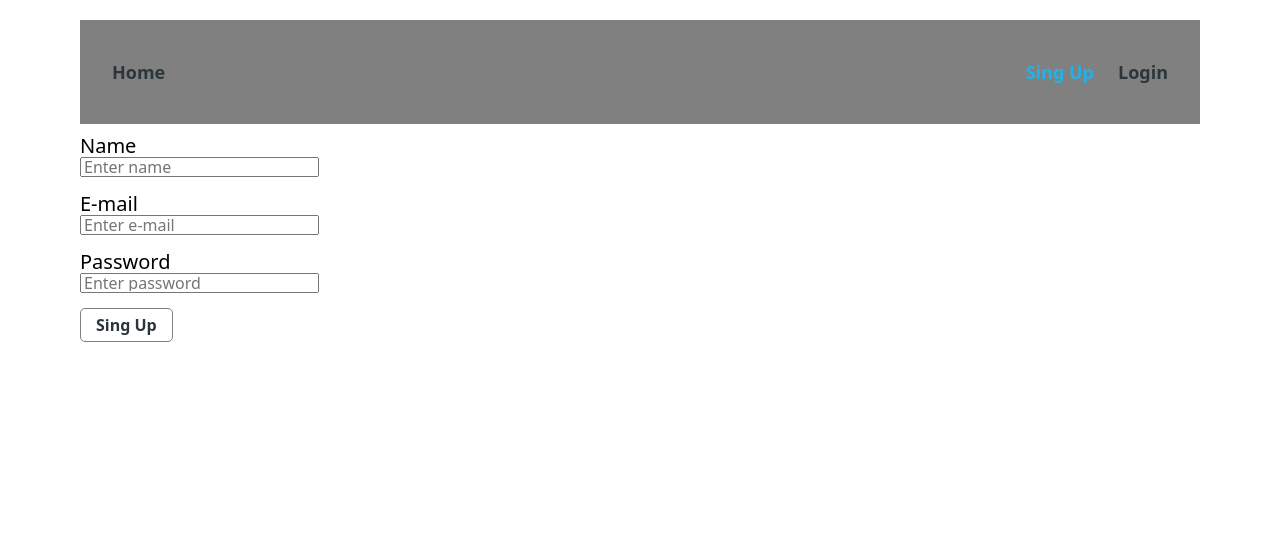
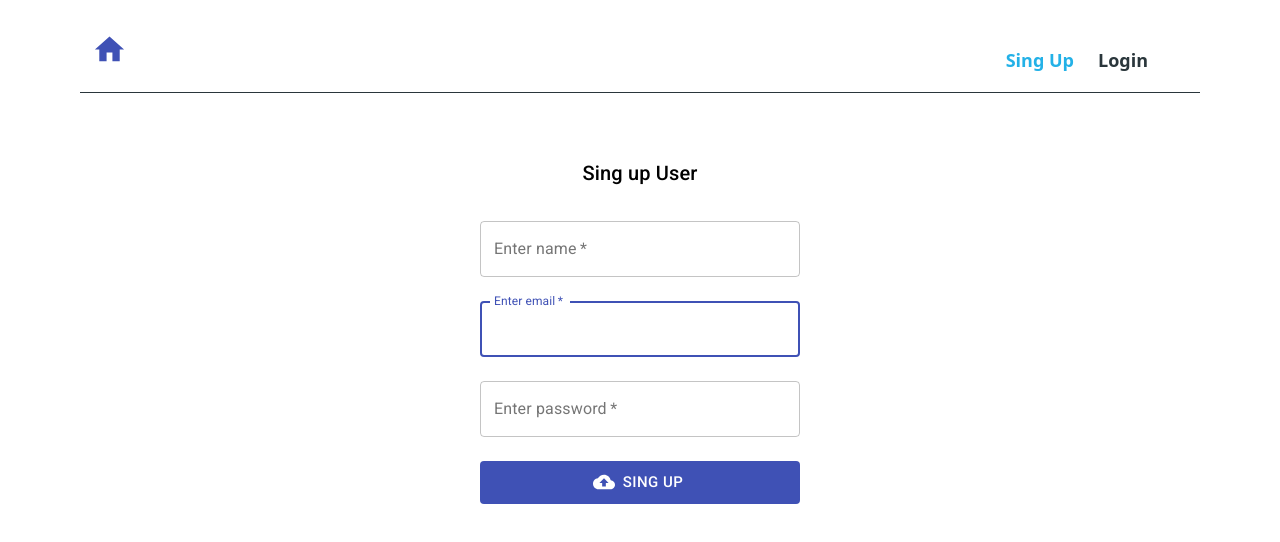
Before and after one commit to Vadim-Vatrya/Vadim-Vatrya-goit-react-hw-09-phonebook, a React (Create React App) app: page /register in a window 1280 px wide. Shown: the top 542 px of the page. Built offline with nearby package versions, Linux system fonts and the light colour scheme.

Commit message:
add material-ui in views

```diff
--- a/src/components/AppBar/AppBar.jsx
+++ b/src/components/AppBar/AppBar.jsx
@@ -5,7 +5,7 @@ import authSelectors from '../../redux/auth/auth-selectors';
 import Navigation from '../Navigation';
 import AuthNav from '../AuthNav';
 import UserMenu from '../UserMenu';
-import Container from '../Container';
+// import Container from '../Container';
 
 import styles from './AppBar.module.scss';
 
@@ -16,12 +16,12 @@ const AppBar = () => {
 
   return (
     <header className={styles.header}>
-      <Container>
-        <div className={styles.section}>
+      {/* <Container> */}
+        {/* <div className={styles.section}> */}
         <Navigation />
         {isAuthenticated  ? <UserMenu /> : <AuthNav />}
-        </div>
-      </Container>
+        {/* </div> */}
+      {/* </Container> */}
     </header>
   )
 
--- a/src/components/AppBar/AppBar.module.scss
+++ b/src/components/AppBar/AppBar.module.scss
@@ -1,18 +1,23 @@
-.section {
+// .section {
+//   display: flex;
+//   align-items: center;
+//   justify-content: space-between;
+//   align-items: baseline;
+//   // padding-left: 10px;
+//   // padding-right: 10px;
+//   // border-bottom: 1px solid #2A363B;
+//   font-size: 20px;
+//   // color: red;
+//   // background-color: #eeeeee;
+//   margin-left: auto;
+//   margin-right: auto;
+
+// }
+
+.header {
   display: flex;
   align-items: center;
   justify-content: space-between;
-  // padding-left: 10px;
-  // padding-right: 10px;
-  // border-bottom: 1px solid #2A363B;
-  font-size: 20px;
-  // color: red;
-  // background-color: #eeeeee;
-  margin-left: auto;
-  margin-right: auto;
-
+  align-items: baseline;
+  border-bottom: 1px solid #2A363B;
 }
-
-.header {
-  background-color: grey;
-}
--- a/src/components/AuthNav/AuthNav.jsx
+++ b/src/components/AuthNav/AuthNav.jsx
@@ -13,6 +13,7 @@ const style = {
     fontSize: '18px',
     color: '#2A363B',
   },
+
   activeLink: {
     color: '#23b1e7',
   },
--- a/src/components/AuthNav/AuthNav.module.scss
+++ b/src/components/AuthNav/AuthNav.module.scss
@@ -17,3 +17,7 @@
   color: #fff;
   margin-right: 20px;
 }
+
+.link:not(:last-child) {
+  margin-right: 20px;
+}
--- a/src/components/ContactForm/ContactForm.jsx
+++ b/src/components/ContactForm/ContactForm.jsx
@@ -2,16 +2,31 @@ import { useState } from 'react';
 import { useSelector, useDispatch } from 'react-redux';
 // import { connect } from 'react-redux';
 
-import styles from './ContactForm.module.scss';
+// import styles from './ContactForm.module.scss';
 import {addContact} from '../../redux/contacts/contact-operations';
 import { getContacts } from '../../redux/contacts/contact-selectors';
 import Button from '../Button';
+
+import Container from '@material-ui/core/Container';
+import { makeStyles } from '@material-ui/core/styles';
+import TextField from '@material-ui/core/TextField';
+
+const useStyles = makeStyles((theme) => ({
+  root: {
+    '& > *': {
+      margin: theme.spacing(1),
+      width: '25ch',
+    },
+  },
+}));
 
 export default function ContactForm() {
     const [name, setName] = useState('');
     const [number, setNumber] = useState('');
     const contacts = useSelector(getContacts);
     const dispatch = useDispatch();
+
+    const classes = useStyles();
 
     const handleChange = ({ target }) => {
         const { name, value } = target;
@@ -60,31 +75,30 @@ export default function ContactForm() {
 
 
     return (
-        <form onSubmit={handleSubmit} className={styles.form}>
-            <label className={styles.formLabel}>
-                Name
-                <input
-                    type="text"
-                    className={styles.formInput}
-                    name="name"
-                    value={name}
-                    onChange={handleChange}
-                    autoComplete="off"
-                />
-            </label>
-            <label className={styles.formLabel}>
-                Number
-                <input
-                    type="tel"
-                    className={styles.formInput}
-                    name="number"
-                    value={number}
-                    onChange={handleChange}
-                    autoComplete="off"
-                />
-            </label>
+        <Container maxWidth="sm">
+            <form onSubmit={handleSubmit} className={classes.form}>
+            <TextField
+            margin="normal"
+            required
+            fullWidth
+             id="name"
+             name="name"
+             label="Enter name"
+             variant="filled"
+             onChange={handleChange} />
+            <TextField
+            margin="normal"
+            required
+            fullWidth
+             id="number"
+             name="number"
+             label="Enter number"
+             variant="filled"
+             onChange={handleChange} />
             <Button />
         </form>
+        </Container>
+
     );
 }
 
--- a/src/components/Navigation/Navigation.jsx
+++ b/src/components/Navigation/Navigation.jsx
@@ -1,6 +1,6 @@
 import { useSelector } from 'react-redux';
 import { NavLink } from 'react-router-dom';
-
+import HomeIcon from '@material-ui/icons/Home';
 import authSelectors from '../../redux/auth/auth-selectors';
 
 // import styles from './Navigation.module.scss';
@@ -31,7 +31,7 @@ const Navigation = () => {
       style={style.link}
            activeStyle={style.activeLink}
       >
-        Home
+        <HomeIcon color="primary" fontSize="large"/>
       </NavLink>
       {isAuthenticated && (
         <NavLink
--- a/src/views/LoginView/LoginView.jsx
+++ b/src/views/LoginView/LoginView.jsx
@@ -1,7 +1,41 @@
 import { useState } from 'react';
 import {  useDispatch } from 'react-redux';
 import authOperations from '../../redux/auth/auth-operations';
-import styles from './LoginView.module.scss';
+// import styles from './LoginView.module.scss';
+import Container from '@material-ui/core/Container';
+
+import { makeStyles } from '@material-ui/core/styles';
+import TextField from '@material-ui/core/TextField';
+import Typography from '@material-ui/core/Typography';
+import Button from '@material-ui/core/Button';
+import CloudUploadIcon from '@material-ui/icons/CloudUpload';
+
+const useStyles = makeStyles(theme => ({
+  login: {
+    display: 'flex',
+    flexDirection: 'column',
+    alignItems: 'center',
+    marginTop: theme.spacing(8),
+  },
+
+  typography: {
+    marginBottom: theme.spacing(2),
+  },
+
+  form: {
+    width: 320,
+  },
+
+  button: {
+    cursor: 'pointer',
+    alighItems: 'center',
+    marginTop: theme.spacing(2),
+    margin: theme.spacing(3, 0, 2),
+    width: 320
+  },
+
+}));
+
 
 const LoginView = () => {
 
@@ -9,6 +43,8 @@ const LoginView = () => {
   const [password, setPassword] = useState('');
 
   const dispatch = useDispatch();
+
+  const classes = useStyles();
 
   const handleChange = event => {
     const { name, value } = event.target;
@@ -39,37 +75,56 @@ const LoginView = () => {
   };
 
   return (
-    <>
+    <Container maxWidth="sm">
+      <div className={classes.login}>
 
-      <form onSubmit={handleSubmit} autoComplete="off" className={styles.form}>
-        <label className={styles.label}>
-          <span className={styles.span}>E-mail</span>
-          <input
-            onChange={handleChange}
-            type="email"
-            name="email"
-            placeholder="Enter e-mail"
-            value={email}
-            className={styles.input}
-          />
-        </label>
-        <label className={styles.label}>
-         <span className={styles.password}>Password</span>
-          <input
-            onChange={handleChange}
-            type="password"
-            name="password"
-            placeholder="Enter password"
-            value={password}
-            className={styles.input}
-          />
-        </label>
+      <Typography component="h2" variant="h6" className={classes.typography}>
+                    Log in User
+      </Typography>
 
 
-          <button type="submit" className={styles.button}>Login</button>
+      <form onSubmit={handleSubmit} autoComplete="off" className={classes.form}>
+        <TextField
+                        variant="outlined"
+                        margin="normal"
+                        required
+                        fullWidth
+                        type="email"
+                        id="email"
+                        label="Enter email"
+                        name="email"
+                        value={email}
+                        onChange={handleChange}
+                        autoFocus
+                    />
+          <TextField
+                        variant="outlined"
+                        margin="normal"
+                        required
+                        fullWidth
+                        type="password"
+                        id="password"
+                        label="Enter password"
+                        name="password"
+                        value={password}
+                        onChange={handleChange}
+                    />
+
+
+          <Button
+           type="submit"
+           variant="contained"
+           color="primary"
+           size="large"
+           className={classes.button}
+           disableElevation
+           startIcon={<CloudUploadIcon />}>
+             Login
+          </Button>
 
       </form>
-    </>
+      </div>
+    </Container>
   )
 };
 
--- a/src/views/LoginView/LoginView.module.scss
+++ b/src/views/LoginView/LoginView.module.scss
@@ -10,26 +10,26 @@
   font-weight: 600px;
 }
 
-.button {
-  padding: 7px 15px;
-  border-radius: 5px;
-  text-align: center;
-  display: inline-block;
-  text-decoration: none;
-  cursor: pointer;
-  border: 1px solid grey;
-  color: rgb(42, 54, 59);
-  background-color: initial;
-  font-weight: 600;
-  transition: transform 500ms cubic-bezier(0.4, 0, 0.2, 1);
-}
+// .button {
+//   padding: 7px 15px;
+//   border-radius: 5px;
+//   text-align: center;
+//   display: inline-block;
+//   text-decoration: none;
+//   cursor: pointer;
+//   border: 1px solid grey;
+//   color: rgb(42, 54, 59);
+//   background-color: initial;
+//   font-weight: 600;
+//   transition: transform 500ms cubic-bezier(0.4, 0, 0.2, 1);
+// }
 
-.button:hover,
-.button:focus {
-  background-color: rgb(35, 177, 231);
-  color: #ffffff;
-  transform: scale(1.05);
-}
+// .button:hover,
+// .button:focus {
+//   background-color: rgb(35, 177, 231);
+//   color: #ffffff;
+//   transform: scale(1.05);
+// }
 
 .span {
   font-size: 20px;
--- a/src/views/RegisterView/RegisterView.jsx
+++ b/src/views/RegisterView/RegisterView.jsx
@@ -1,8 +1,43 @@
 import { useState } from 'react';
 import { useDispatch } from 'react-redux';
 import authOperations from '../../redux/auth/auth-operations';
-import styles from './RegisterView.module.scss'
+// import styles from './RegisterView.module.scss'
 
+import Container from '@material-ui/core/Container';
+
+import { makeStyles } from '@material-ui/core/styles';
+import TextField from '@material-ui/core/TextField';
+import Typography from '@material-ui/core/Typography';
+import Button from '@material-ui/core/Button';
+import CloudUploadIcon from '@material-ui/icons/CloudUpload';
+
+
+const useStyles = makeStyles(theme => ({
+  login: {
+    display: 'flex',
+    flexDirection: 'column',
+    alignItems: 'center',
+    marginTop: theme.spacing(8),
+  },
+
+  typography: {
+    // alignItems: 'center',
+    marginBottom: theme.spacing(2),
+  },
+
+  form: {
+    width: 320,
+  },
+
+  button: {
+    cursor: 'pointer',
+    alighItems: 'center',
+    marginTop: theme.spacing(2),
+    margin: theme.spacing(3, 0, 2),
+    width: 320,
+  },
+
+}));
 
 
 const RegisterView = () => {
@@ -12,6 +47,8 @@ const RegisterView = () => {
   const [password, setPassword] = useState('');
 
   const dispatch = useDispatch();
+
+  const classes = useStyles();
 
   const handleChange = event => {
     const { name, value } = event.target;
@@ -48,49 +85,66 @@ const RegisterView = () => {
 
 
   return (
-    <>
+    <Container maxWidth="sm">
+      <div className={classes.login}>
+      <Typography component="h2" variant="h6" className={classes.typography}>
+                    Sing up User
+      </Typography>
+      <form onSubmit={handleSubmit} autoComplete="off" className={classes.form}>
+        <TextField
+                        variant="outlined"
+                        margin="normal"
+                        required
+                        fullWidth
+                        type="name"
+                        id="name"
+                        label="Enter name"
+                        name="name"
+                        value={name}
+                        onChange={handleChange}
+                    />
+        <TextField
+                        variant="outlined"
+                        margin="normal"
+                        required
+                        fullWidth
+                        type="email"
+                        id="email"
+                        label="Enter email"
+                        name="email"
+                        value={email}
+                        onChange={handleChange}
+                        autoFocus
+                    />
+          <TextField
+                        variant="outlined"
+                        margin="normal"
+                        required
+                        fullWidth
+                        type="password"
+                        id="password"
+                        label="Enter password"
+                        name="password"
+                        value={password}
+                        onChange={handleChange}
+                    />
 
-      <form onSubmit={handleSubmit} autoComplete="off" className={styles.form}>
-        <label className={styles.label}>
-          <span className={styles.span}>Name</span>
-          <input
-            onChange={handleChange}
-            type="name"
-            name="name"
-            placeholder="Enter name"
-            value={name}
-            className={styles.input}
-          />
-        </label>
-        <label className={styles.label}>
-          <span className={styles.span}>E-mail</span>
-          <input
-            onChange={handleChange}
-            type="email"
-            name="email"
-            placeholder="Enter e-mail"
-            value={email}
-            className={styles.input}
-          />
-        </label>
-        <label className={styles.label}>
-          <span className={styles.password}>
-            Password
-            </span>
-          <input
-            onChange={handleChange}
-            type="password"
-            name="password"
-            placeholder="Enter password"
-            value={password}
-            className={styles.input}
-          />
-        </label>
-
-        <button type="submit" className={styles.button}>Sing Up</button>
+        <Button
+           type="submit"
+           variant="contained"
+           color="primary"
+           size="large"
+           className={classes.button}
+           disableElevation
+           startIcon={<CloudUploadIcon />}>
+             Sing Up
+          </Button>
 
       </form>
-    </>
+      </div>
+
+
+    </Container>
   )
 
 };
```
Also changed, not shown: src/components/UserMenu/UserMenu.jsx (+6 -1 lines), .prettierrc.json (added), 2 other files (tests, documents, lock files or other folders).
